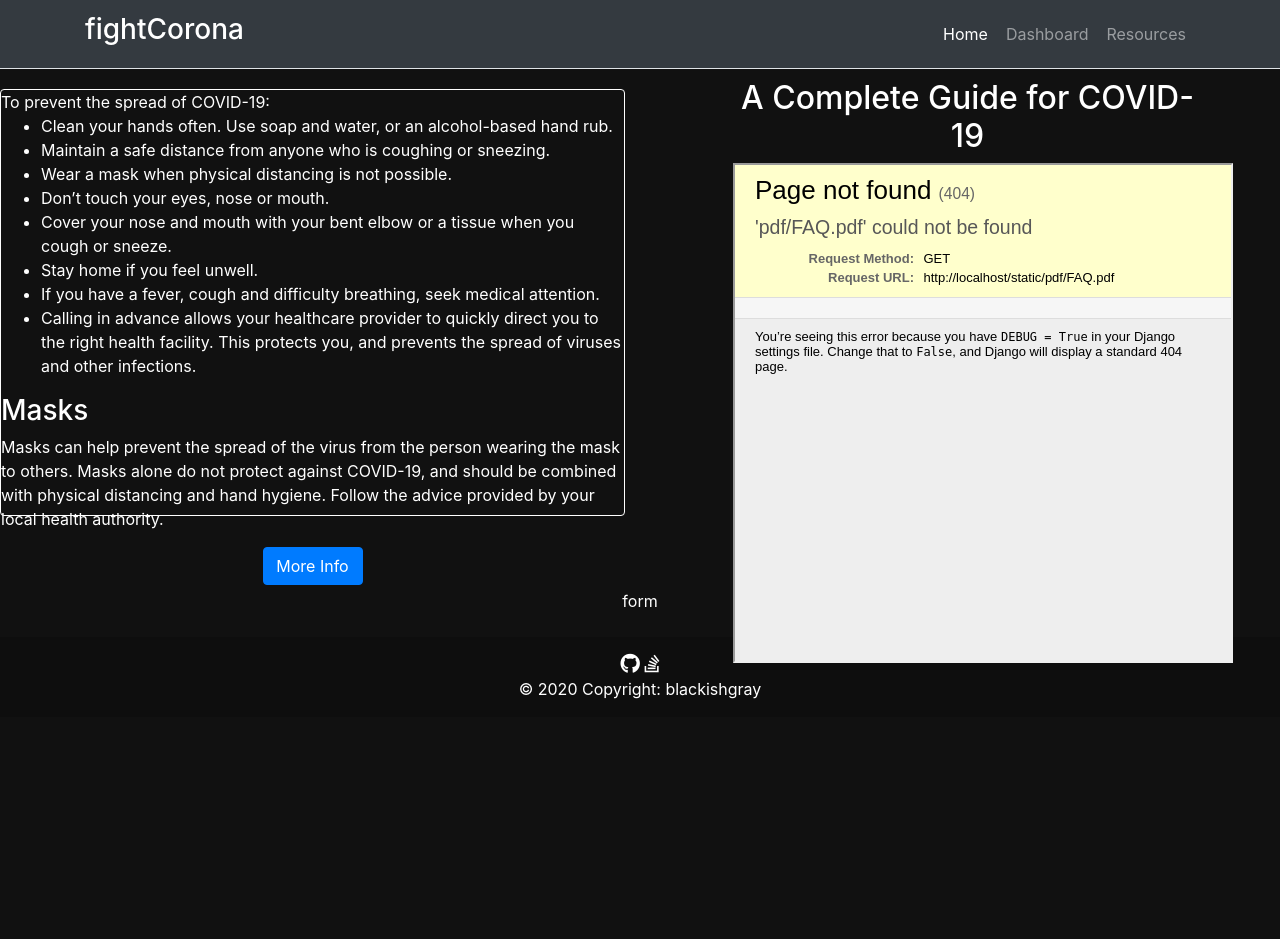
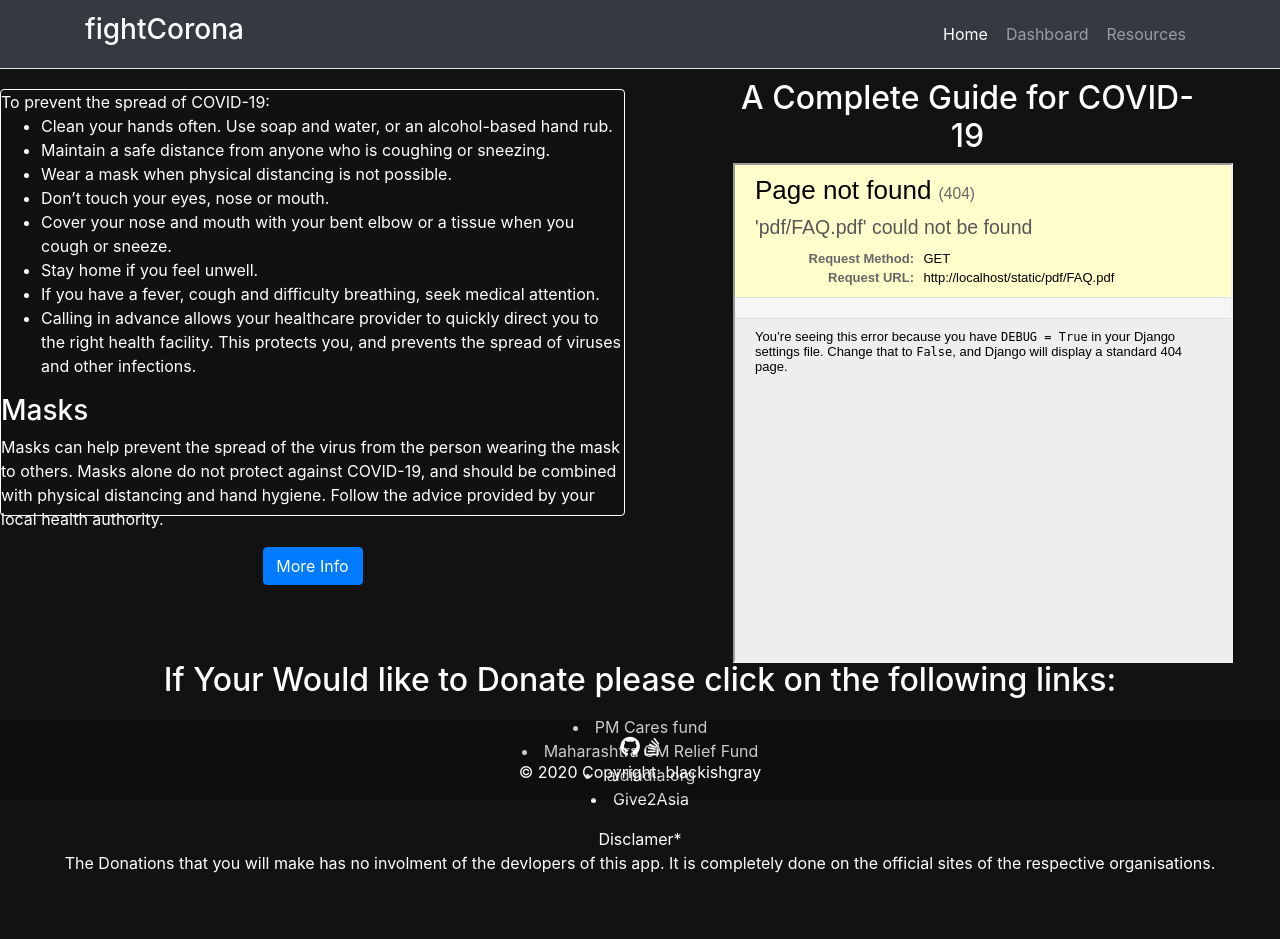
Before and after one commit to blackishgray/coronaDashBoard, a Django app: template templates/index.html in a window 1280 px wide. Before the commit the page ends 699 px from the top, so only its background shows below. Run offline with Django 3.2, Linux system fonts and the light colour scheme; the template is opened without the code that fills it, so the values that code supplies are empty; parts of the project's set-up code (start-up, migrations or seed data) failed here and were passed over; some libraries are stand-ins or nearby versions.

Commit message:
App Done

```diff
--- a/app/wsgi.py
+++ b/app/wsgi.py
@@ -10,7 +10,9 @@
 import os
 
 from django.core.wsgi import get_wsgi_application
+from whitenoise.django import DjangoWhiteNoise
 
 os.environ.setdefault('DJANGO_SETTINGS_MODULE', 'app.settings')
 
 application = get_wsgi_application()
+application = DjangoWhiteNoise(application)
--- /dev/null
+++ b/runtime.txt
@@ -0,0 +1 @@
+python 3.8.5
--- a/static/css/style.css
+++ b/static/css/style.css
@@ -1,5 +1,5 @@
 body {
-  background-color: rgba(17,  17, 17, 1);
+  background-color: rgba(18,  18, 17, 1);
   color: #FFF;
   text-align: center;
   margin: 0 auto;
@@ -56,7 +56,7 @@
 }
 
 footer {
-  position: bottom;
+  position: fixed;
   left: 0;
   bottom: 0;
   width: 100%;
@@ -70,8 +70,12 @@
 
 }
 
-iframe{
+iframe {
   height: 500px;
   width: 500px;
 
 }
+
+.div-india-plot{
+  height: 500px;
+}
--- a/templates/dashboard.html
+++ b/templates/dashboard.html
@@ -21,7 +21,7 @@
 	<div class="tab-content" id="myTabContent">
 		<div class="tab-pane show active" id="cases" role="tabpanel" aria-labelledby="cases-tab">
 			<div id="cases" class="tab-pane active">
-				<div>
+				<div class="div-india-plot">
 					{% plotly_app name='total_cases_india_line_graph' ratio=1 %}
 				</div>
 				<div class="row flex">
@@ -116,6 +116,8 @@
 	<h3>Have you registered yourself for vaccine yet?</h3>
 	<h3>If not the head over to this <a href="http://selfregistration.cowin.gov.in/" target="_blank">link</a> to get your first jab of vaccine and help <b>India</b> fight Corona</h3>
 </div>
+<br>
+<br>
 {% endblock %}
 </body>
 </html>
--- a/templates/index.html
+++ b/templates/index.html
@@ -38,7 +38,26 @@
 			</div>
 		</div>
 	</div>
-	<div><a href="form">form</a></div>
+	<!-- <div><a href="form">form</a></div> -->
+	<br>
+	<br>
+	<br>
+
+
+	<div class="donation-div">
+		<h2>If Your Would like to Donate please click on the following links:</h2>
+		<p>
+			<li><a href="https://www.pmcares.gov.in/en/">PM Cares fund</a></li>
+			<li><a href="https://cmrf.maharashtra.gov.in/CMRFCitizen/DonationOnlineForm.action">Maharashtra CM Relief Fund</a></li>
+			<li><a href="https://aidindia.org/donate/covid-relief-fund/">aidindia.org</a></li>
+			<li><a href="https://give2asia.org/covid-19-pandemic-response-india/">Give2Asia</a></li>
+		</p>
+		<p>
+			Disclamer*
+			<br>
+			The Donations that you will make has no involment of the devlopers of this app. It is completely done on the official sites of the respective organisations.
+		</p>
+	</div>
 
 	{% endblock %}
 </body>
--- a/templates/layout.html
+++ b/templates/layout.html
@@ -38,7 +38,7 @@
 						</div>
 					</li> -->
 					<li class="nav-item">
-						<a class="nav-link" href="#">Resources</a>
+						<a class="nav-link" href="resources">Resources</a>
 					</li>
 				</ul>
 			</div>
@@ -49,13 +49,14 @@
 
 
 	{% endblock %}
-
+	<br>
+	<br>
 	<!-- Footer -->
 	<footer class="page-footer font-small mdb-color darken-3 pt-4">
 
 		<div class="text-center p-3" style="background-color: rgba(0, 0, 0, 0.2);">
 			<div class='footer'>
-				<a href="http://github.com"><i class="fab fa-github" style='font-size:20px'></i></a>
+				<a href="https://github.com/blackishgray/coronaDashBoard"><i class="fab fa-github" style='font-size:20px'></i></a>
 				<a href="http://stackoverflow.com"><i class="fab fa-stack-overflow" style='font-size:20px'></i></a></li>
 			</div>
 			© 2020 Copyright:
--- a/website/dash_app/cases_code.py
+++ b/website/dash_app/cases_code.py
@@ -53,7 +53,7 @@
 
 
 
-app2 = DjangoDash('total_cases_india_line_graph')
+app2 = DjangoDash('total_cases_india_line_graph', external_stylesheets=[external_stylesheets])
 
 app2.layout = html.Div(children=[
 	html.Br(),
@@ -104,7 +104,7 @@
 		html.Div(className='row', children=[
 			html.Div(className='six columns', children=[
 				dcc.Dropdown(id='dropdown-1', options=ceda.state_names_as_options, value="Maharashtra"),
-		], style=dict(width='40%')),
+		], style=dict(width='50%')),
 
 		html.Div(className='col-md-6', children=[
 			dcc.Dropdown(id='dropdown-2',
@@ -116,7 +116,7 @@
 				],
 				value='confirmed',
 			),
-		], style=dict(width='40%', float='right'))
+		], style=dict(width='50%', float='right'))
 	], style=dict(display='flex')),
 
 	html.Div(className='card', children=[
--- a/website/dash_app/coronaAPI1.py
+++ b/website/dash_app/coronaAPI1.py
@@ -220,7 +220,7 @@
 #         geo = (i.latitude, i.longitude)
 #         lat_lon1.append(geo)
 
-with open ('C:/Users/Ratnadeep Gawade/Desktop/python/django/coronaApp/app/website/dash_app/list_1.ob', 'rb') as fp:
+with open ('C:/Users/Ratnadeep Gawade/Desktop/python/django/coronaApp/app/website/dash_app/list_2.ob', 'rb') as fp:
     list_1 = pickle.load(fp)
 
 # data_state_wise['locations']
--- a/website/urls.py
+++ b/website/urls.py
@@ -6,5 +6,5 @@
 urlpatterns = [
 	path('', views.index, name='index'),
 	path('india', views.dashboard, name='dashboard'),
-	path('form', views.form, name='form'),
+	path('resources', views.resources, name='resources')
 ]
```
Also changed, not shown: app/settings.py (+1 -8 lines), requirements.txt (added, +69 -0 lines), templates/resources.html (added, +19 -0 lines), website/views.py (+2 -22 lines), 3 other files.
